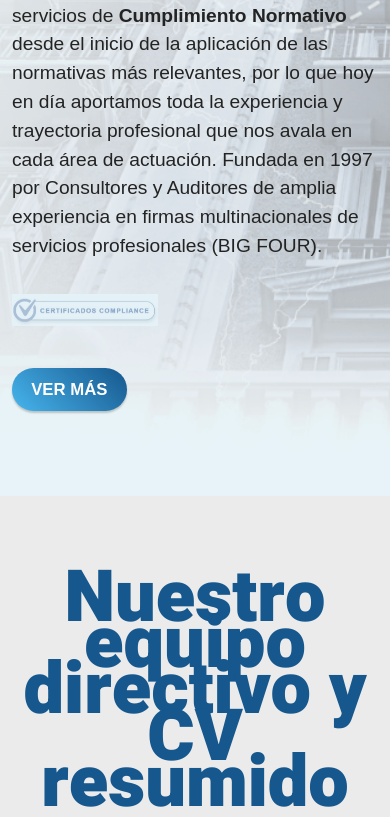
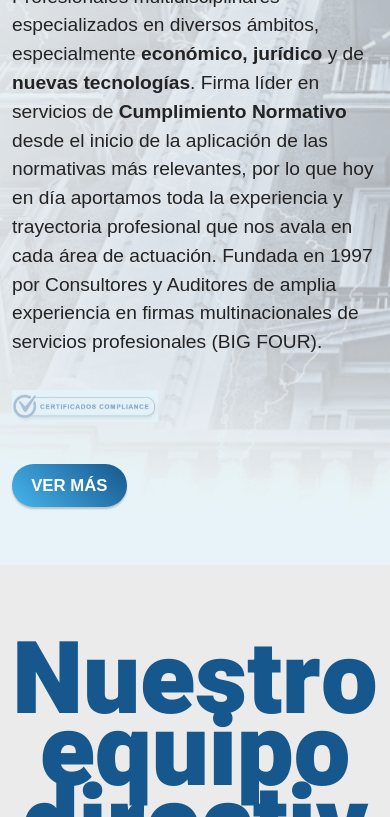
Before and after one commit to BonetConsulting/newlanding, a website: page src/public/index.html in a window 390 px wide. Shown: the part 408-1225 px from the top of the page. Drawn offline with nearby package versions, Linux system fonts and the light colour scheme; a script that the page names is missing.

Commit message:
Sulman - line height in h1

```diff
--- a/src/public/assets/mobirise/css/mbr-additional.css
+++ b/src/public/assets/mobirise/css/mbr-additional.css
@@ -8,6 +8,7 @@ body {
   font-family: 'Heebo', sans-serif;
   font-weight: 900;
   font-size: 4.5rem !important;
+  font-size-adjust: 0.74;
   line-height: 1;
 }
 .display-1 > .mbr-iconfont {
@@ -220,9 +221,9 @@ body {
   .display-1 {
     font-size: 3.22rem;
     font-size: calc(2.26rem + (4.6 - 2.26) * ((100vw - 20rem) / (48 - 20)));
-    line-height: calc(
+    /* line-height: calc(
       1.1 * (2.26rem + (4.6 - 2.26) * ((100vw - 20rem) / (48 - 20)))
-    );
+    ); */
   }
   .display-2 {
     font-size: 2.4rem;
```
